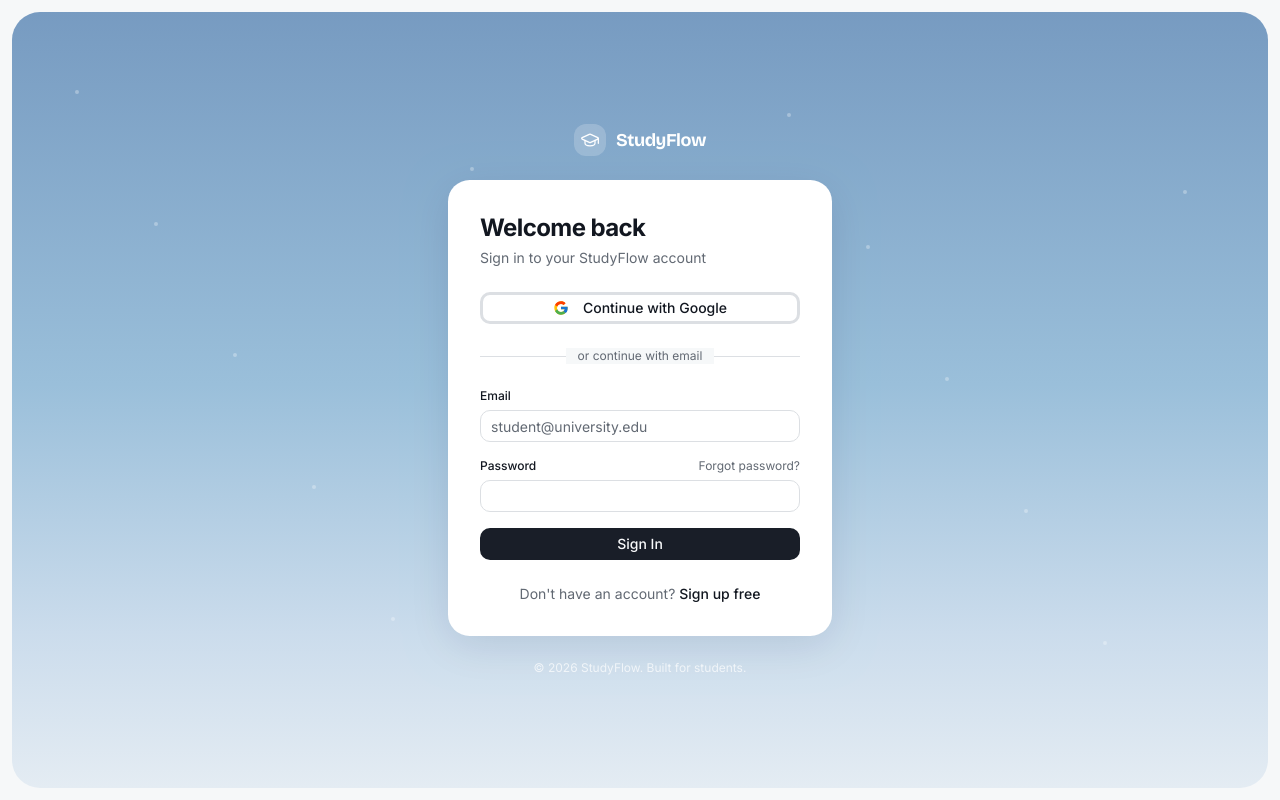
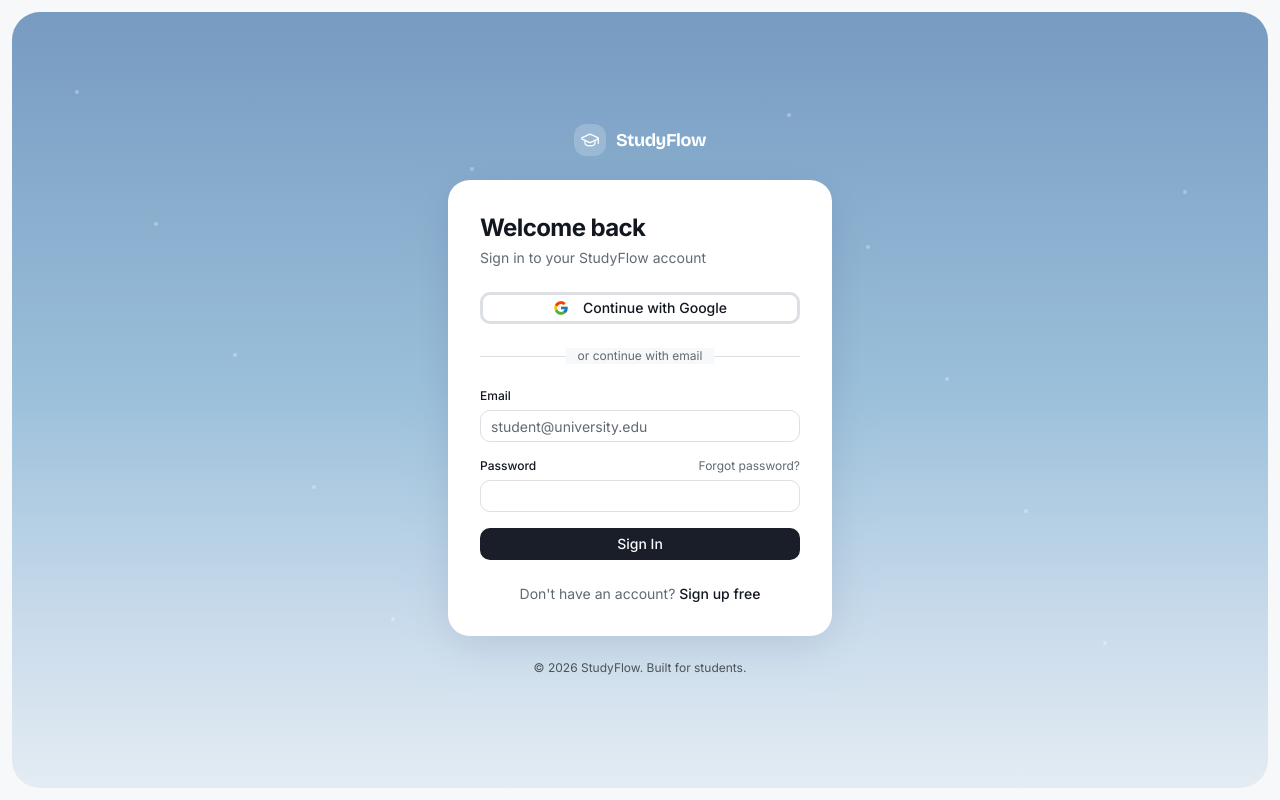
Before and after one commit to Vethya/studyflow, a Next.js app in the folder frontend/: page /login in a window 1280 px wide. Built offline with nearby package versions, Linux system fonts and the light colour scheme; no server answers.

Commit message:
fix(frontend): improve light auth footer contrast

```diff
--- a/frontend/app/(auth)/layout.tsx
+++ b/frontend/app/(auth)/layout.tsx
@@ -50,7 +50,7 @@
             {children}
           </div>
 
-          <p className="mt-6 text-xs text-white/70">© 2026 StudyFlow. Built for students.</p>
+          <p className="mt-6 text-xs text-foreground/70">© 2026 StudyFlow. Built for students.</p>
         </div>
       </div>
     </div>
```
